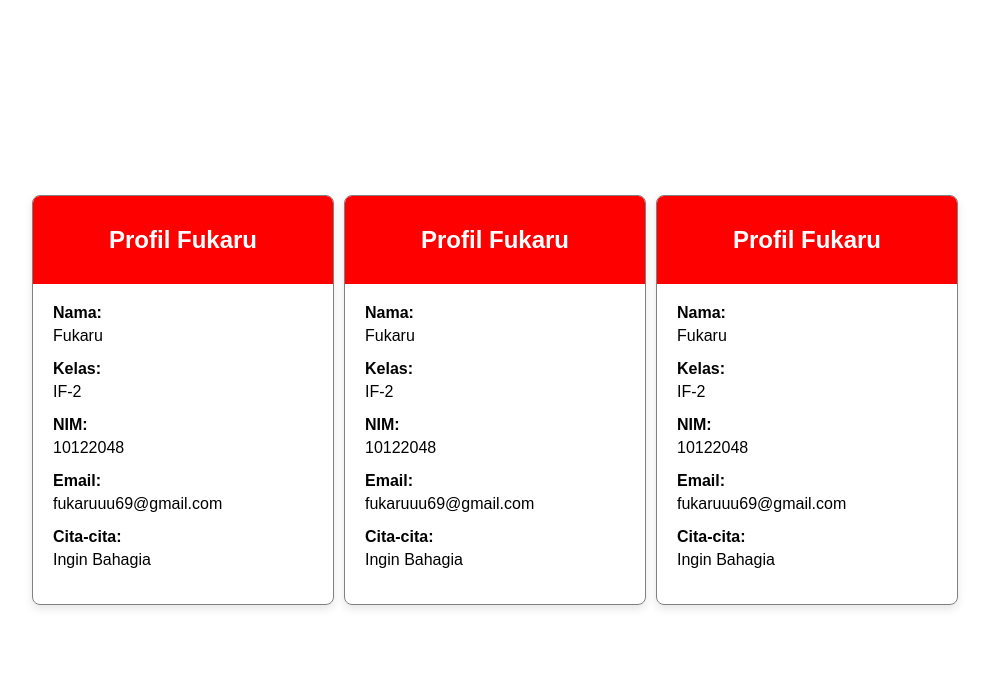
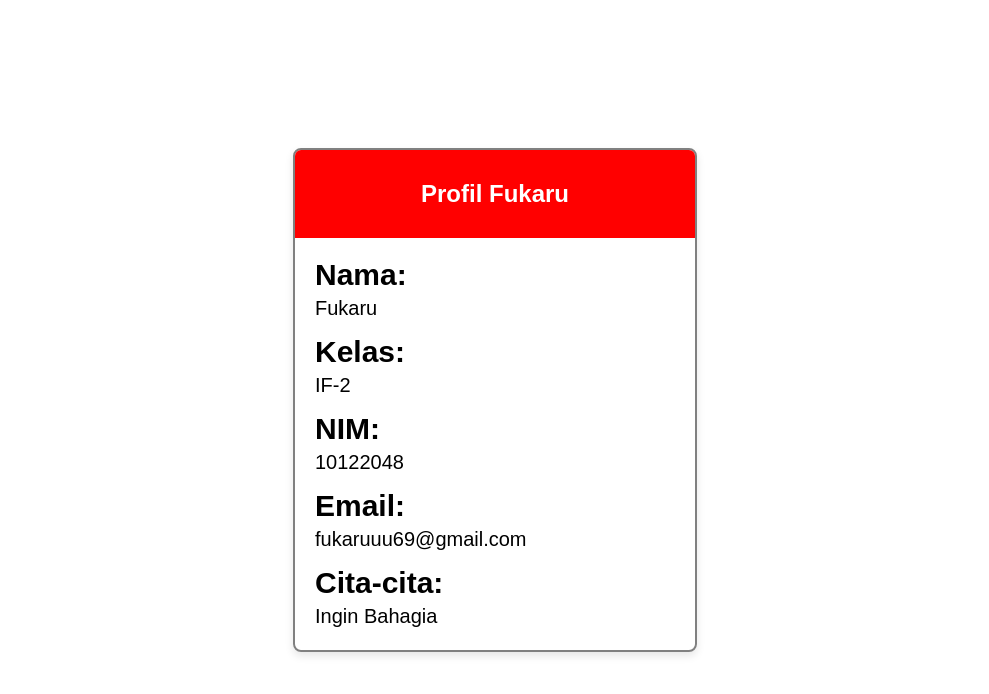
Before and after one commit to KOSATAN7/embrioclass, a plain HTML site: page fukaru.html in a window 1280 px wide. Shown: the whole page, without its empty margins (150-1139 px from the left). Drawn offline with Linux system fonts and the light colour scheme.

Commit message:
update:change card size and delete 2 card

```diff
--- a/fukaru.html
+++ b/fukaru.html
@@ -15,10 +15,11 @@
         }
 
         .card {
-            border: 1px solid gray;
+            border: 2px solid gray;
             border-radius: 8px;
             overflow: hidden;
-            width: 300px;
+            width: 400px;
+            height: 500px;
             box-shadow: 0 4px 8px rgba(0, 0, 0, 0.1);
             margin-left: 10px;
         }
@@ -40,12 +41,14 @@
 
         label {
             display: block;
+            font-size: 30px;
             font-weight: bold;
             margin-bottom: 5px;
         }
 
         p {
             margin: 0;
+            font-size: 20px;
         }
     </style>
 </head>
@@ -79,62 +82,5 @@
     </div>
 </div>
 
-<div class="card">
-    <div class="card-header">
-        <h2>Profil Fukaru</h2>
-    </div>
-    <div class="card-body">
-        <div class="profile-info">
-            <label>Nama:</label>
-            <p>Fukaru</p>
-        </div>
-        <div class="profile-info">
-            <label>Kelas:</label>
-            <p>IF-2</p>
-        </div>
-        <div class="profile-info">
-            <label>NIM:</label>
-            <p>10122048</p>
-        </div>
-        <div class="profile-info">
-            <label>Email:</label>
-            <p>fukaruuu69@gmail.com</p>
-        </div>
-        <div class="profile-info">
-            <label>Cita-cita:</label>
-            <p>Ingin Bahagia</p>
-        </div>
-    </div>
-</div>
-
-
-<div class="card">
-    <div class="card-header">
-        <h2>Profil Fukaru</h2>
-    </div>
-    <div class="card-body">
-        <div class="profile-info">
-            <label>Nama:</label>
-            <p>Fukaru</p>
-        </div>
-        <div class="profile-info">
-            <label>Kelas:</label>
-            <p>IF-2</p>
-        </div>
-        <div class="profile-info">
-            <label>NIM:</label>
-            <p>10122048</p>
-        </div>
-        <div class="profile-info">
-            <label>Email:</label>
-            <p>fukaruuu69@gmail.com</p>
-        </div>
-        <div class="profile-info">
-            <label>Cita-cita:</label>
-            <p>Ingin Bahagia</p>
-        </div>
-    </div>
-</div>
-
 </body>
 </html>
```
